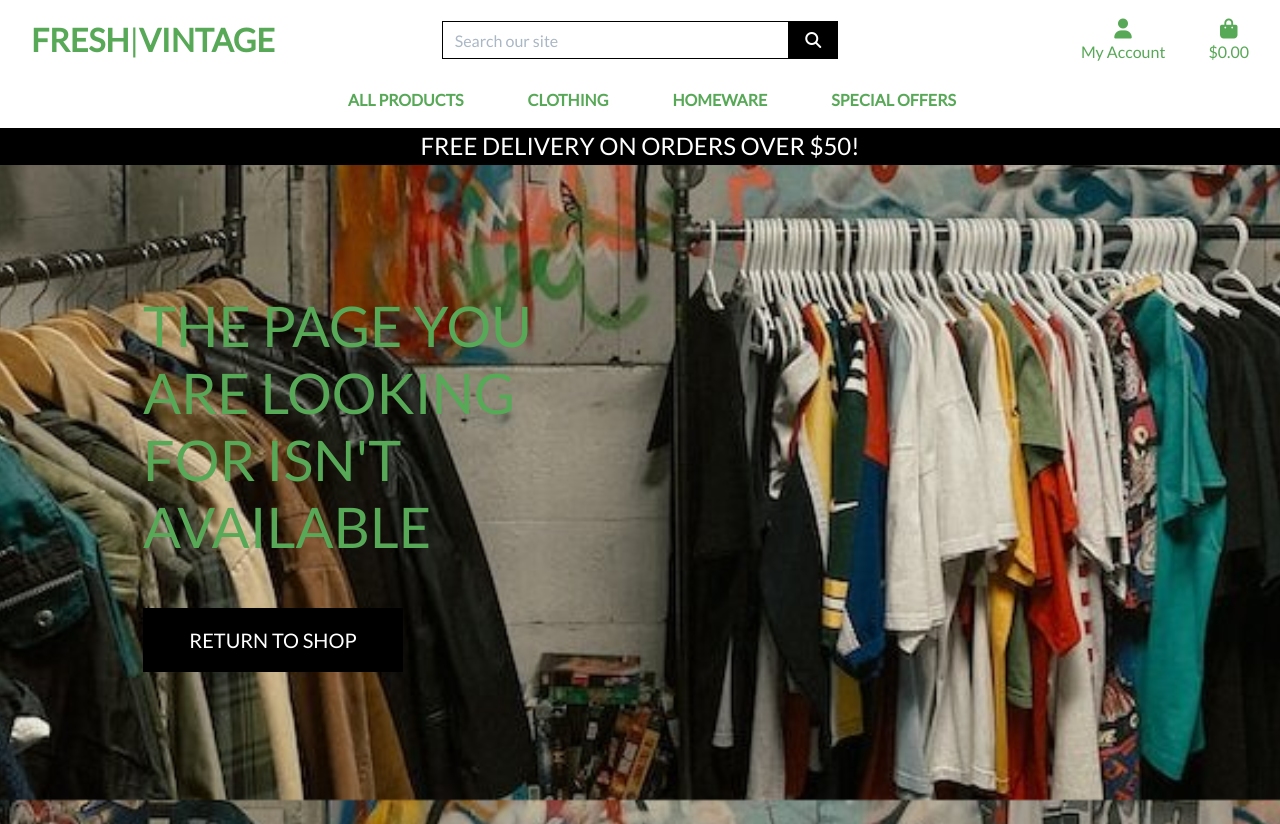
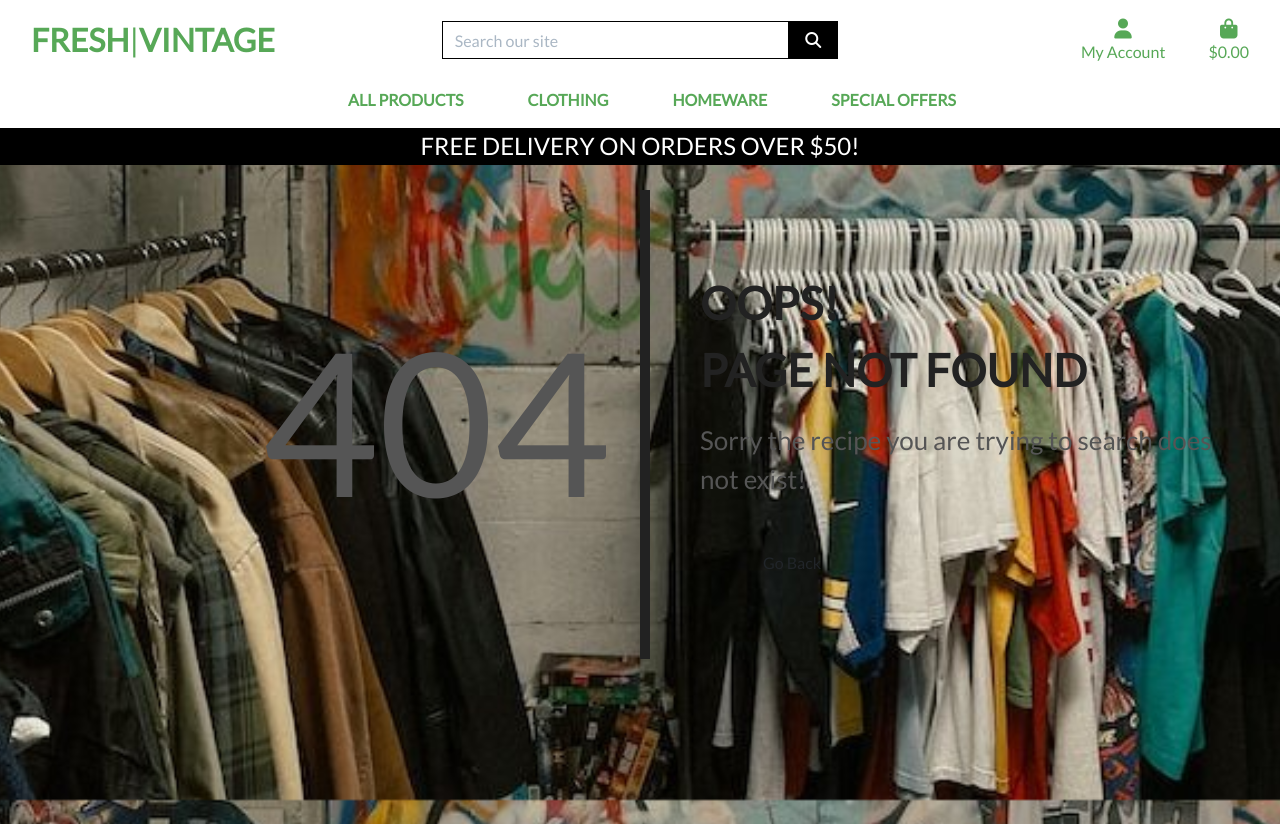
Before and after one commit to MattyOL/Fresh, a Django app: template templates/errors/404.html in a window 1280 px wide. Run offline with Django 3.2, Linux system fonts and the light colour scheme; the template is opened without the code that fills it, so the values that code supplies are empty; some libraries are stand-ins or nearby versions; some web fonts are replaced.

Commit message:
Testing different style to 404.html page

```diff
--- a/templates/errors/404.html
+++ b/templates/errors/404.html
@@ -1,26 +1,18 @@
 {% extends 'base.html' %}
 {% load static %}
 {% block content %}
-    <div class="container header-container">
-        <div class="row">
-            <div class="col"></div>
-        </div>
-    </div>
-    <div class="container h-100">
-        <div class="row h-100">
-            <div class="col-7 col-md-6 my-auto">
-                <h1 class="display-4 logo-font text-black">
-                    The page you are looking for isn't available
-                </h1>
-                <div class="my-5">
-                    <h4>
-                        <a href="{% url 'products' %}"
-                            class="shop-now-button btn btn-lg rounded-0 text-uppercase py-3">
-                                Return to shop
-                        </a>
-                    </h4>
-                </div>
+<section>
+    <div class="wrapper">
+        <div class="content">
+            <div class="main">
+                <h2>404</h2>
+            </div>
+            <div class="text">
+                <p>OOPS! <br>PAGE NOT FOUND</p>
+                <span>Sorry the recipe you are trying to search does not exist!</span>
+                <button><a class="btn" aria-current="page" href="{% url 'home' %}">Go Back</a></button>
             </div>
         </div>
     </div>
+</section>
 {% endblock %}
```
